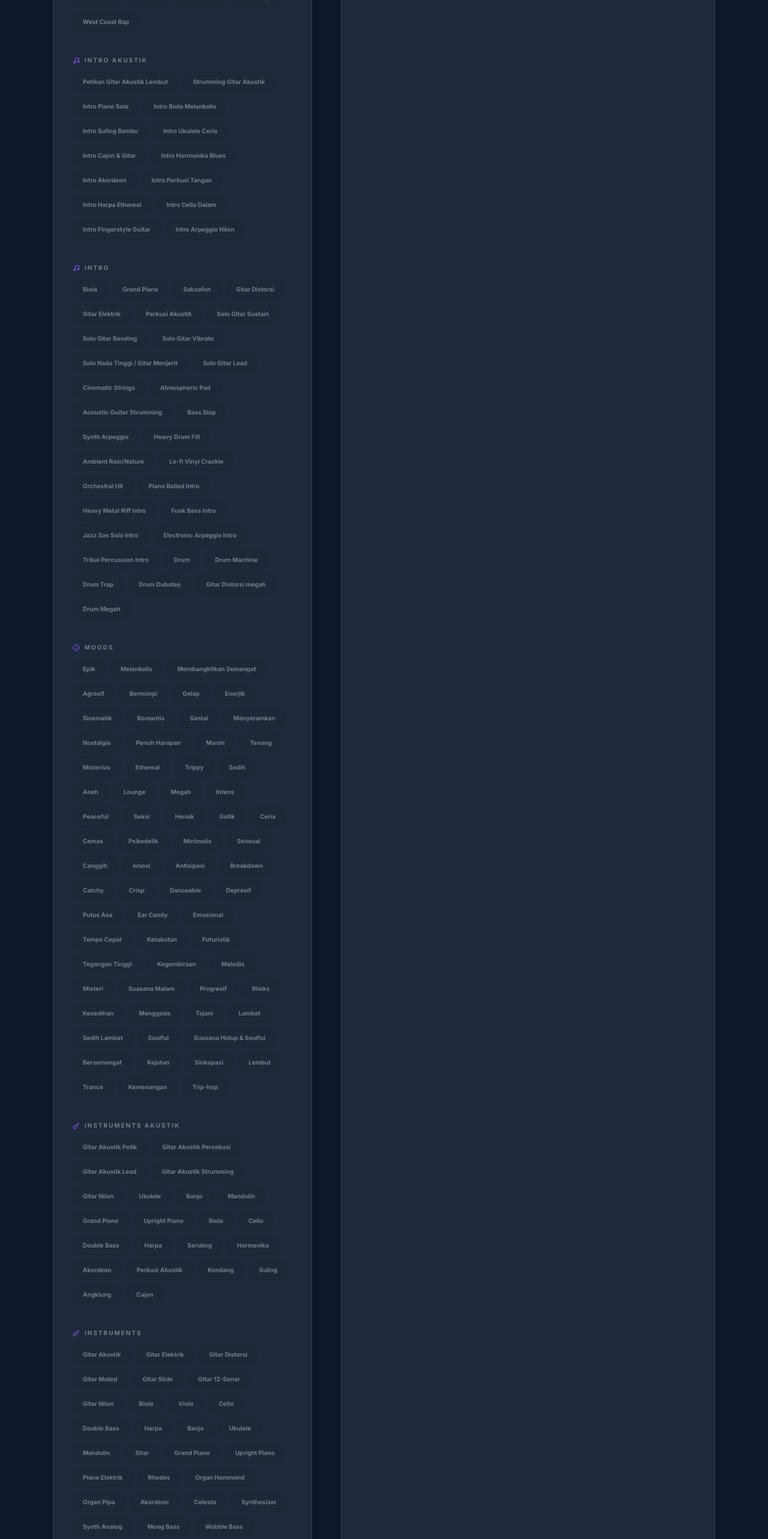
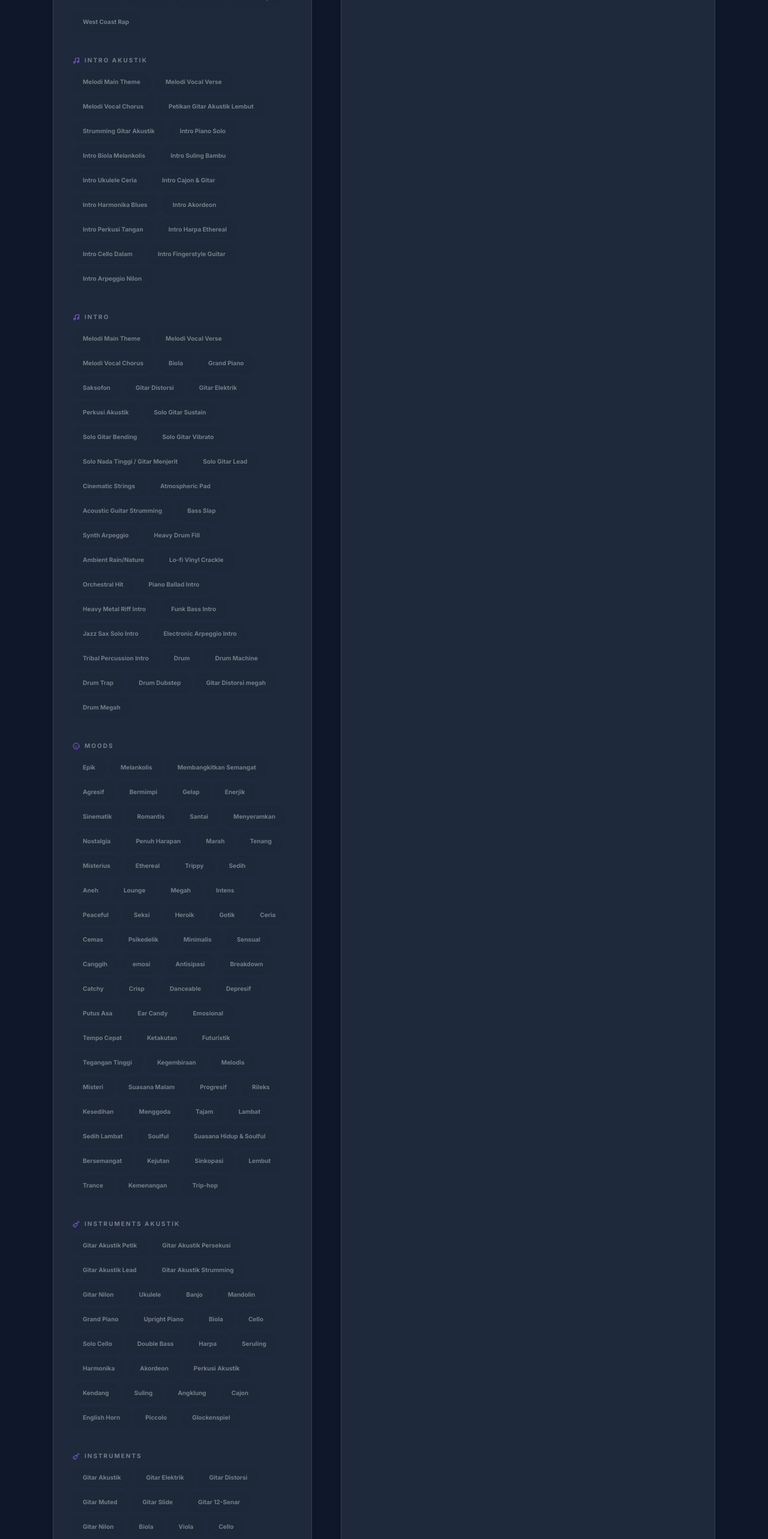
Before and after one commit to alimaksum8/APLIKASI-PENCIPTA-LAGU, a React (Vite) app: page / in a window 1280 px wide. Shown: the part 3900-6466 px from the top of the page at 60% size. Built offline with nearby package versions, Linux system fonts and the light colour scheme; a web font is replaced by a local one.

Commit message:
feat: Add new instruments and intro options
Expand the available instrument and intro options for generating more diverse and nuanced music prompts. This includes adding several classical, folk, and ethnic instruments, as well as specific melodic intro types to better guide the AI.

```diff
--- a/src/App.tsx
+++ b/src/App.tsx
@@ -76,9 +76,9 @@ const MOODS = [
 const INSTRUMENTS_AKUSTIK = [
   "Gitar Akustik Petik", "Gitar Akustik Persekusi", "Gitar Akustik Lead",
   "Gitar Akustik Strumming", "Gitar Nilon", "Ukulele", "Banjo", "Mandolin",
-  "Grand Piano", "Upright Piano", "Biola", "Cello", "Double Bass",
+  "Grand Piano", "Upright Piano", "Biola", "Cello", "Solo Cello", "Double Bass",
   "Harpa", "Seruling", "Harmonika", "Akordeon", "Perkusi Akustik",
-  "Kendang", "Suling", "Angklung", "Cajon"
+  "Kendang", "Suling", "Angklung", "Cajon", "English Horn", "Piccolo", "Glockenspiel"
 ];
 
 const INSTRUMENTS = [
@@ -98,6 +98,7 @@ const INSTRUMENTS = [
 ];
 
 const INTROS_AKUSTIK = [
+  "Melodi Main Theme", "Melodi Vocal Verse", "Melodi Vocal Chorus",
   "Petikan Gitar Akustik Lembut", "Strumming Gitar Akustik", "Intro Piano Solo",
   "Intro Biola Melankolis", "Intro Suling Bambu", "Intro Ukulele Ceria",
   "Intro Cajon & Gitar", "Intro Harmonika Blues", "Intro Akordeon",
@@ -106,6 +107,7 @@ const INTROS_AKUSTIK = [
 ];
 
 const INTROS = [
+  "Melodi Main Theme", "Melodi Vocal Verse", "Melodi Vocal Chorus",
   "Biola", "Grand Piano", "Saksofon", "Gitar Distorsi", "Gitar Elektrik",
   "Perkusi Akustik", "Solo Gitar Sustain", "Solo Gitar Bending",
   "Solo Gitar Vibrato", "Solo Nada Tinggi / Gitar Menjerit", "Solo Gitar Lead",
@@ -207,6 +209,11 @@ export default function App() {
   const [key, setKey] = useState('');
   const [selectedModel, setSelectedModel] = useState('gemini-3-flash-preview');
 
+  // Thematic Intro Modal State
+  const [showThematicModal, setShowThematicModal] = useState(false);
+  const [activeThematicIntro, setActiveThematicIntro] = useState('');
+  const [thematicInstruments, setThematicInstruments] = useState<Record<string, string[]>>({});
+
   const [loading, setLoading] = useState(false);
   const [generatedTitle, setGeneratedTitle] = useState('');
   const [lyrics, setLyrics] = useState('');
@@ -256,6 +263,13 @@ export default function App() {
         Mood: ${moods.join(', ')}
         Alat Musik Akustik: ${instrumentsAkustik.join(', ')}
         Alat Musik Lainnya: ${instruments.join(', ')}
+
+        INSTRUKSI KHUSUS INTRO TEMATIK:
+        ${Object.keys(thematicInstruments).map((intro) => {
+          const insts = thematicInstruments[intro];
+          return insts && insts.length > 0 ? `- Untuk "${intro}", gunakan instrumen: ${insts.join(', ')}` : '';
+        }).filter(Boolean).join('\n')}
+
         Vokal Akustik: ${vocalsAkustik.join(', ')}
         Vokal Lainnya: ${vocals.join(', ')}
         Tempo: ${tempo}
@@ -581,14 +595,28 @@ export default function App() {
               label="Intro Akustik"
               icon={<Music size={12} className="text-accent" />}
               selected={introsAkustik}
-              onToggle={(val) => setIntrosAkustik(prev => prev.includes(val) ? prev.filter(v => v !== val) : [...prev, val])}
+              onToggle={(val) => {
+                const isThematic = ["Melodi Main Theme", "Melodi Vocal Verse", "Melodi Vocal Chorus"].includes(val);
+                if (isThematic && !introsAkustik.includes(val)) {
+                  setActiveThematicIntro(val);
+                  setShowThematicModal(true);
+                }
+                setIntrosAkustik(prev => prev.includes(val) ? prev.filter(v => v !== val) : [...prev, val]);
+              }}
               options={INTROS_AKUSTIK}
             />
             <MultiSelectField
               label="Intro"
               icon={<Music size={12} className="text-accent" />}
               selected={intros}
-              onToggle={(val) => setIntros(prev => prev.includes(val) ? prev.filter(v => v !== val) : [...prev, val])}
+              onToggle={(val) => {
+                const isThematic = ["Melodi Main Theme", "Melodi Vocal Verse", "Melodi Vocal Chorus"].includes(val);
+                if (isThematic && !intros.includes(val)) {
+                  setActiveThematicIntro(val);
+                  setShowThematicModal(true);
+                }
+                setIntros(prev => prev.includes(val) ? prev.filter(v => v !== val) : [...prev, val]);
+              }}
               options={INTROS}
             />
             <MultiSelectField
@@ -766,6 +794,76 @@ export default function App() {
           Aplikasi Pembuat Lirik <span className="text-ink/60">By Ali Maksum Gejes</span>
         </p>
       </footer>
+
+      {/* Thematic Intro Modal */}
+      {showThematicModal && (
+        <div className="fixed inset-0 z-[100] flex items-center justify-center p-6 bg-black/40 backdrop-blur-sm">
+          <motion.div
+            initial={{ opacity: 0, scale: 0.9, y: 20 }}
+            animate={{ opacity: 1, scale: 1, y: 0 }}
+            className="glass-card w-full max-w-lg rounded-[40px] p-10 shadow-2xl border border-white/20 relative overflow-hidden"
+          >
+            <div className="absolute -top-20 -right-20 w-60 h-60 bg-accent/20 blur-[80px] rounded-full pointer-events-none" />
+
+            <div className="relative space-y-8">
+              <div className="space-y-2">
+                <div className="flex items-center gap-3 text-accent">
+                  <Sparkles size={20} />
+                  <span className="text-[10px] font-bold uppercase tracking-[0.3em]">Thematic Configuration</span>
+                </div>
+                <h3 className="text-2xl font-serif italic text-ink">
+                  Pilih Alat Musik untuk <span className="text-accent">{activeThematicIntro}</span>
+                </h3>
+                <p className="text-sm text-ink/40 leading-relaxed">
+                  Pilih instrumen yang akan memainkan melodi utama pada bagian intro ini.
+                </p>
+              </div>
+
+              <div className="flex flex-wrap gap-3">
+                {[
+                  "Solo Cello", "English Horn", "Piccolo", "Glockenspiel", "Gitar Akustik Lead",
+                  "Biola Solo", "Seruling Solo", "Piano Solo", "Biola", "Grand Piano",
+                  "Saksofon", "Gitar Distorsi", "Gitar Elektrik", "Perkusi Akustik",
+                  "Solo Gitar Sustain", "Solo Gitar Bending", "Solo Gitar Vibrato"
+                ].map(inst => {
+                  const isSelected = (thematicInstruments[activeThematicIntro] || []).includes(inst);
+                  return (
+                    <button
+                      key={inst}
+                      onClick={() => {
+                        setThematicInstruments(prev => {
+                          const current = prev[activeThematicIntro] || [];
+                          const next = current.includes(inst)
+                            ? current.filter(i => i !== inst)
+                            : [...current, inst];
+                          return { ...prev, [activeThematicIntro]: next };
+                        });
+                      }}
+                      className={cn(
+                        "px-6 py-3 rounded-2xl text-xs font-bold transition-all border",
+                        isSelected
+                          ? "bg-accent text-white border-accent shadow-lg shadow-accent/20"
+                          : "bg-black/[0.02] border-black/5 text-ink/40 hover:text-ink hover:bg-black/5"
+                      )}
+                    >
+                      {inst}
+                    </button>
+                  );
+                })}
+              </div>
+
+              <div className="pt-4 flex gap-4">
+                <button
+                  onClick={() => setShowThematicModal(false)}
+                  className="flex-1 py-4 bg-accent text-white rounded-2xl font-bold text-sm shadow-lg shadow-accent/20 hover:scale-[1.02] active:scale-[0.98] transition-all"
+                >
+                  Simpan Konfigurasi
+                </button>
+              </div>
+            </div>
+          </motion.div>
+        </div>
+      )}
     </div>
   );
 }
```
